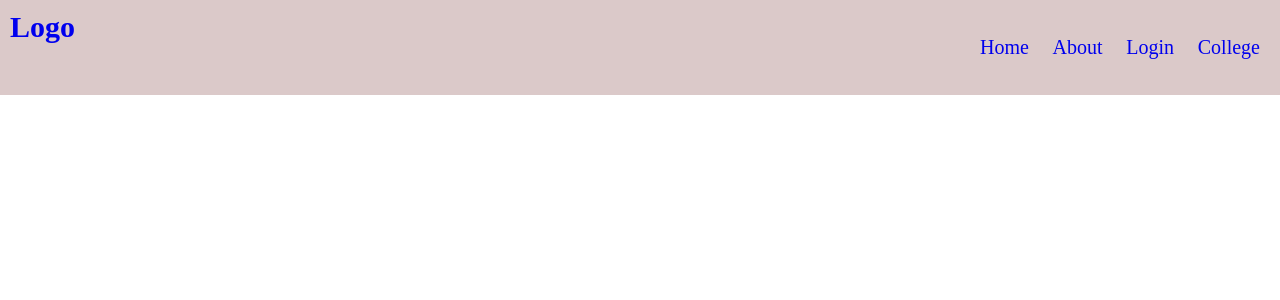
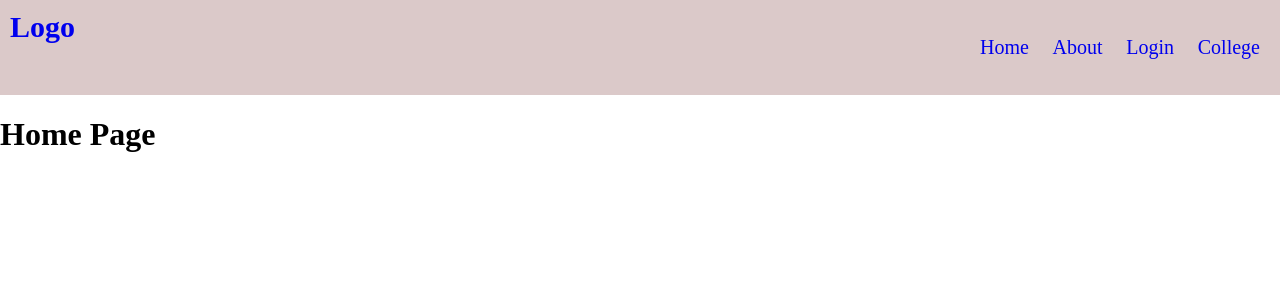
Before and after one commit to sumitbasu116/react-router-blog, a React (Vite) app: page / in a window 1280 px wide. Shown: the top 300 px of the page. Built offline with nearby package versions, Linux system fonts and the light colour scheme.

Commit message:
added <Outlet/> to display the child data of <NavBar>

```diff
--- a/src/NavBar.jsx
+++ b/src/NavBar.jsx
@@ -1,8 +1,10 @@
 import { Link } from "react-router";
 import './header.css'
+import { Outlet } from "react-router";
 function NavBar() {
 
     return (
+        <div>
             <div className="header">
                 <div>
                     <Link className="link" to="/"><h2>Logo</h2></Link>
@@ -24,6 +26,8 @@ function NavBar() {
                     </ul>
                 </div>
             </div>
+            <Outlet/>
+        </div>
     )
 }
 export default NavBar
```
Lines whose indentation alone changed are shown as unchanged.
